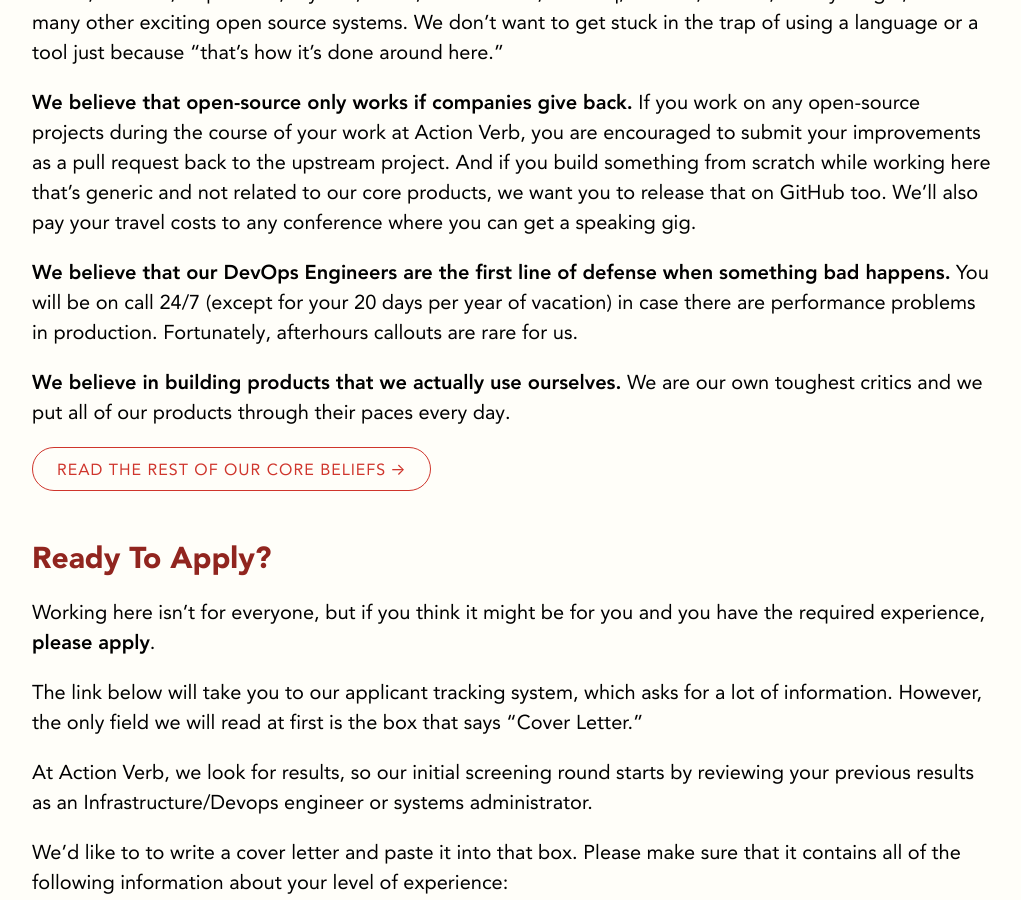
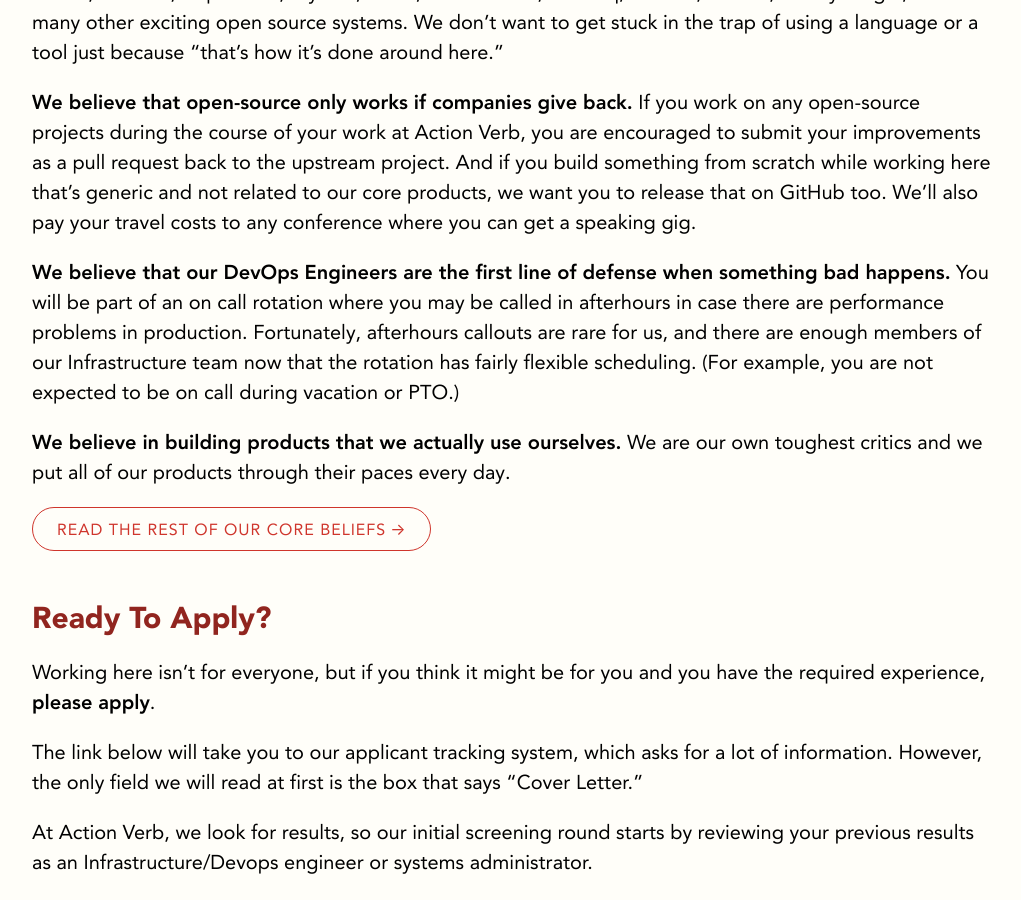
Before and after one commit to edelstone/actionverb.com, a Jekyll site: the page built from job-ads/infrastructure.md, in a window 1280 px wide and 900 px high, scrolled down 5716 px. Shown: the whole window, without its empty margins (128-1149 px from the left). Built offline with Jekyll 4.4.1, drawn with Linux system fonts in a browser that asks for light colours; some web fonts are replaced.

Commit message:
Adds more On-Call details

```diff
--- a/job-ads/infrastructure.md
+++ b/job-ads/infrastructure.md
@@ -108,9 +108,12 @@ products, we want you to release that on GitHub too.  We’ll also pay
 your travel costs to any conference where you can get a speaking gig.
 
 **We believe that our DevOps Engineers are the first line of defense
-when something bad happens.** You will be on call 24/7 (except for your
-20 days per year of vacation) in case there are performance problems in production.
-Fortunately, afterhours callouts are rare for us.
+when something bad happens.** You will be part of an on call rotation
+where you may be called in afterhours in case there are performance problems in production.
+Fortunately, afterhours callouts are rare for us, and there are enough
+members of our Infrastructure team now that the rotation has fairly
+flexible scheduling.  (For example, you are not expected to be on call
+during vacation or PTO.)
 
 **We believe in building products that we actually use ourselves.** We are
 our own toughest critics and we put all of our products through their
```
